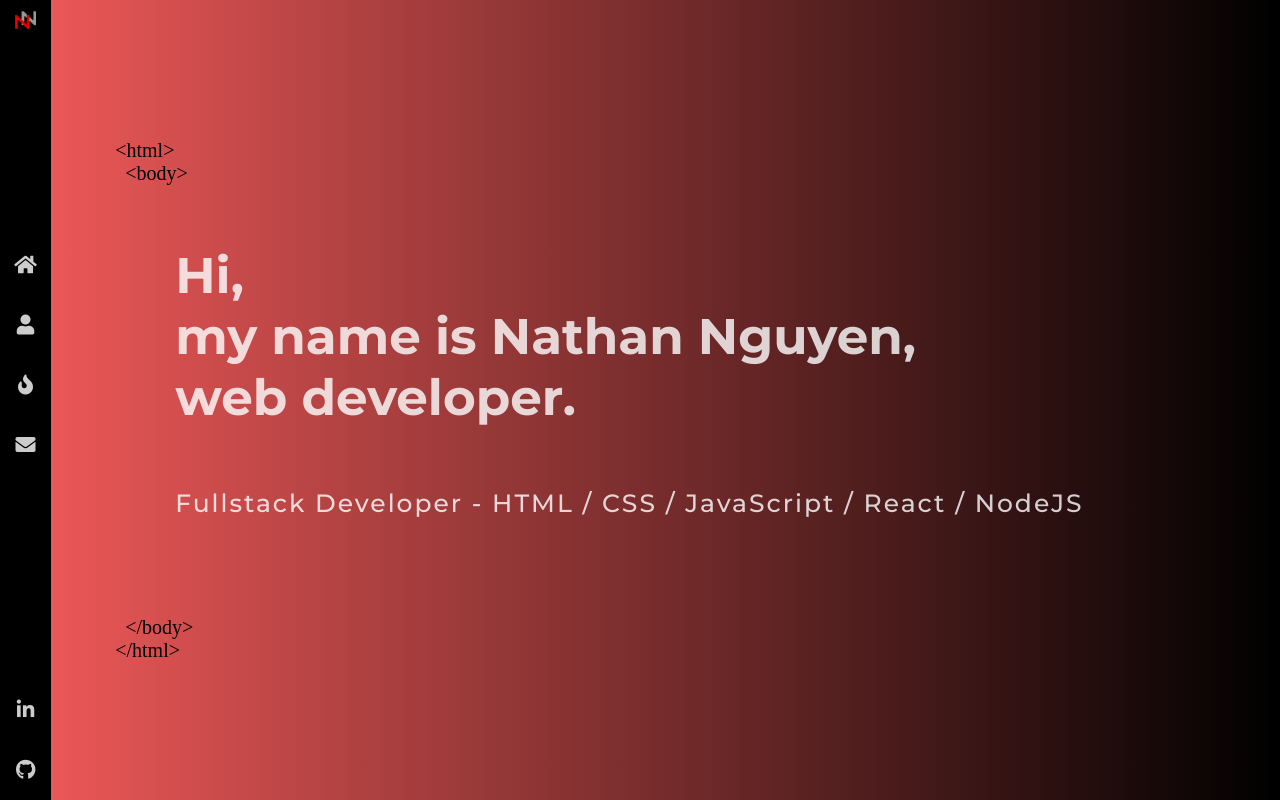
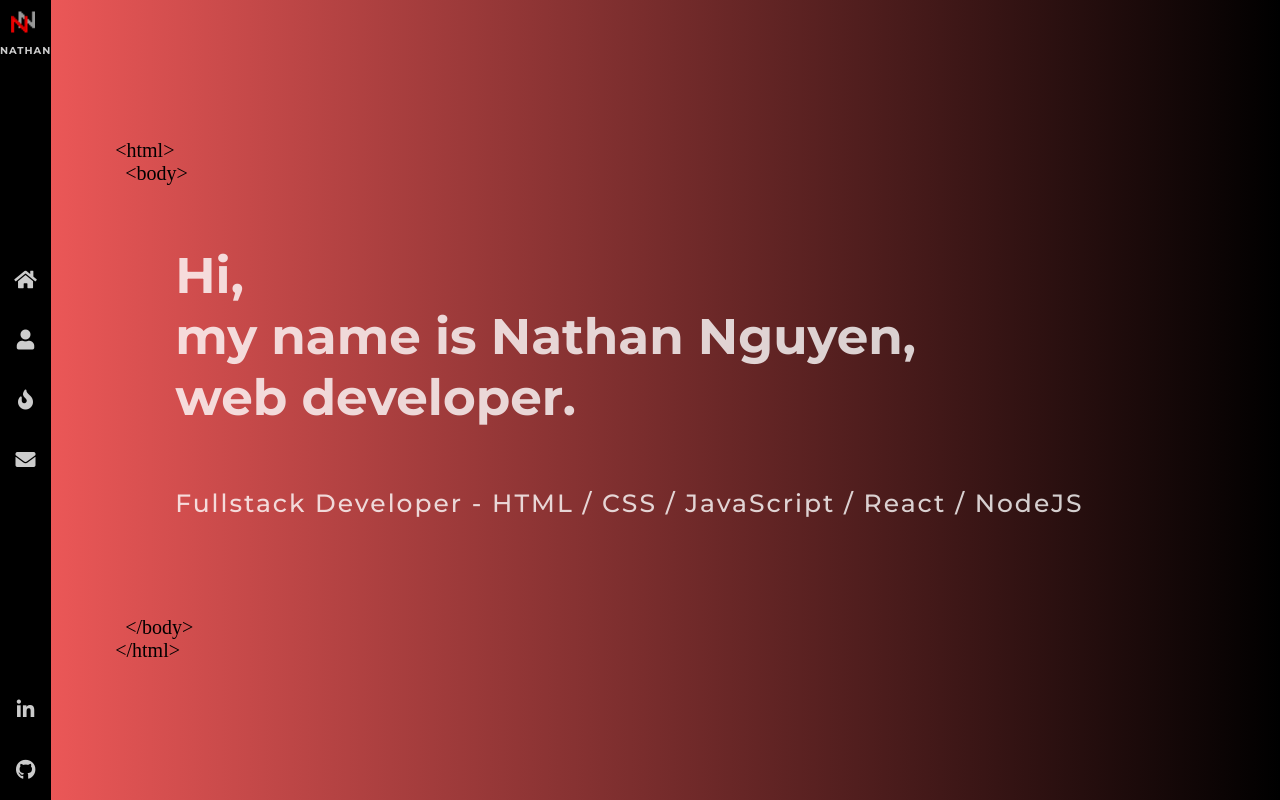
Before and after one commit to NathanNNguyen/nathan-portfolio, a React (Create React App) app: page / in a window 1280 px wide. Built offline with nearby package versions, Linux system fonts and the light colour scheme; a web font is replaced by a local one.

Commit message:
updated logo

```diff
--- /dev/null
+++ b/src/components/Logo/Logo.js
@@ -0,0 +1,15 @@
+import React from 'react';
+import { Link } from 'react-router-dom';
+
+import styles from './Logo.module.scss';
+
+const Logo = props => {
+  return (
+    <Link to='/' className={styles.logo}>
+      <img src={props.imgSrc} alt="Logo" />
+      <span>{props.text}</span>
+    </Link>
+  )
+}
+
+export default Logo;
--- /dev/null
+++ b/src/components/Logo/Logo.module.scss
@@ -0,0 +1,14 @@
+.logo {
+
+  span {
+      margin-top: 20px;
+      opacity: 1 !important;
+      color: rgba(255, 255, 255, 0.8);
+      font-weight: bold;
+      letter-spacing: 1px;
+  }
+
+  img {
+    margin-left: 15px;
+  }
+}
--- a/src/components/Navigation/Navigation.js
+++ b/src/components/Navigation/Navigation.js
@@ -1,5 +1,6 @@
 import React from 'react';
 import { NavLink } from 'react-router-dom';
+import Logo from '../Logo/Logo.js';
 import logo from '../../assets/images/favicon.png';
 
 import styles from './Navigation.module.scss';
@@ -40,6 +41,14 @@ const networks = [
   }
 ]
 
+const logos = [
+  {
+    icon: { logo },
+    text: 'Nathan',
+    route: '/'
+  }
+]
+
 const Navigation = () => {
 
   const links = navigationItems.map(item => {
@@ -60,9 +69,10 @@ const Navigation = () => {
     )
   })
 
+
   return (
     <div className={styles.navigation}>
-      <img src={logo} alt='logo' />
+      <Logo imgSrc={logo} text='Nathan' />
       <span>{links}</span>
       <span>{network}</span>
     </div>
--- a/src/components/Navigation/Navigation.module.scss
+++ b/src/components/Navigation/Navigation.module.scss
@@ -6,6 +6,7 @@
   height: 100vh;
   width: 4%;
   background: rgb(0, 0, 0);
+
 
   img {
     width: 40%;
@@ -21,7 +22,8 @@
     position: relative;
 
     span,
-    i,a {
+    i,
+    a {
         display: block;
         position: absolute;
         width: 100%;
```
